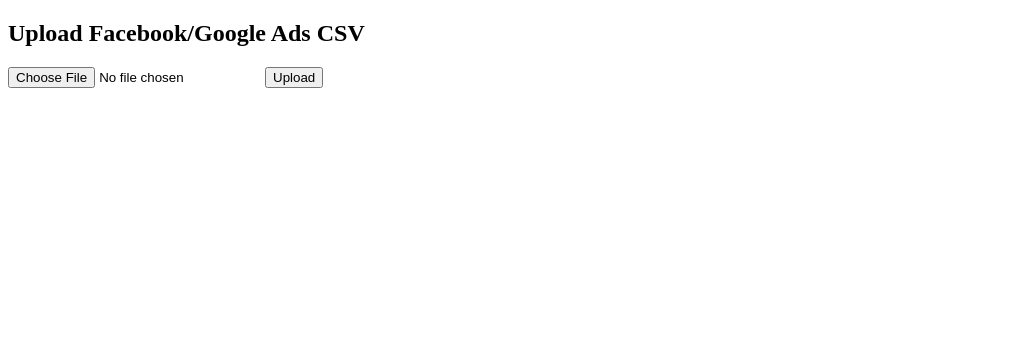
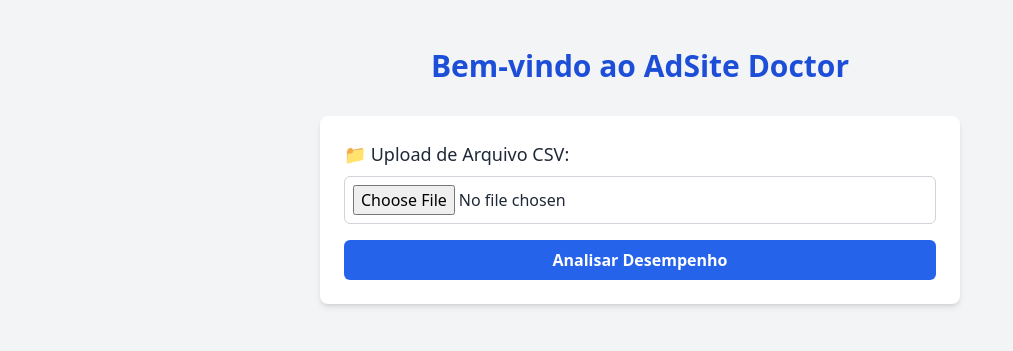
Before and after one commit to thomasjoaquim/adsite-doctor, a Flask app: page / in a window 1280 px wide. Shown: the top 351 px of the page, without its empty margins (0-1013 px from the left). Run offline with Flask 3, Linux system fonts and the light colour scheme; some libraries are stand-ins or nearby versions.

Commit message:
new index

```diff
--- a/app/templates/index.html
+++ b/app/templates/index.html
@@ -1,11 +1,23 @@
-<!doctype html>
-<html>
-  <head><title>Upload CSV</title></head>
-  <body>
-    <h2>Upload Facebook/Google Ads CSV</h2>
-    <form method="post" enctype="multipart/form-data">
-      <input type="file" name="file">
-      <input type="submit" value="Upload">
+<!DOCTYPE html>
+<html lang="en">
+<head>
+  <meta charset="UTF-8" />
+  <meta name="viewport" content="width=device-width, initial-scale=1.0"/>
+  <title>AdSite Doctor – Início</title>
+  <script src="https://cdn.tailwindcss.com"></script>
+</head>
+<body class="bg-gray-100 text-gray-800 font-sans">
+
+  <div class="max-w-2xl mx-auto px-4 py-12">
+    <h1 class="text-3xl font-bold text-center text-blue-700 mb-8">Bem-vindo ao AdSite Doctor</h1>
+
+    <form method="POST" enctype="multipart/form-data" class="bg-white shadow-md rounded-lg p-6">
+      <label class="block text-lg font-medium mb-2">📁 Upload de Arquivo CSV:</label>
+      <input type="file" name="file" required class="w-full border border-gray-300 rounded-md p-2 mb-4">
+
+      <input type="submit" value="Analisar Desempenho" class="w-full bg-blue-600 hover:bg-blue-700 text-white font-semibold py-2 px-4 rounded-md transition">
     </form>
-  </body>
+  </div>
+
+</body>
 </html>
```
Also changed, not shown: app/templates/results.html (+46 -10 lines).
